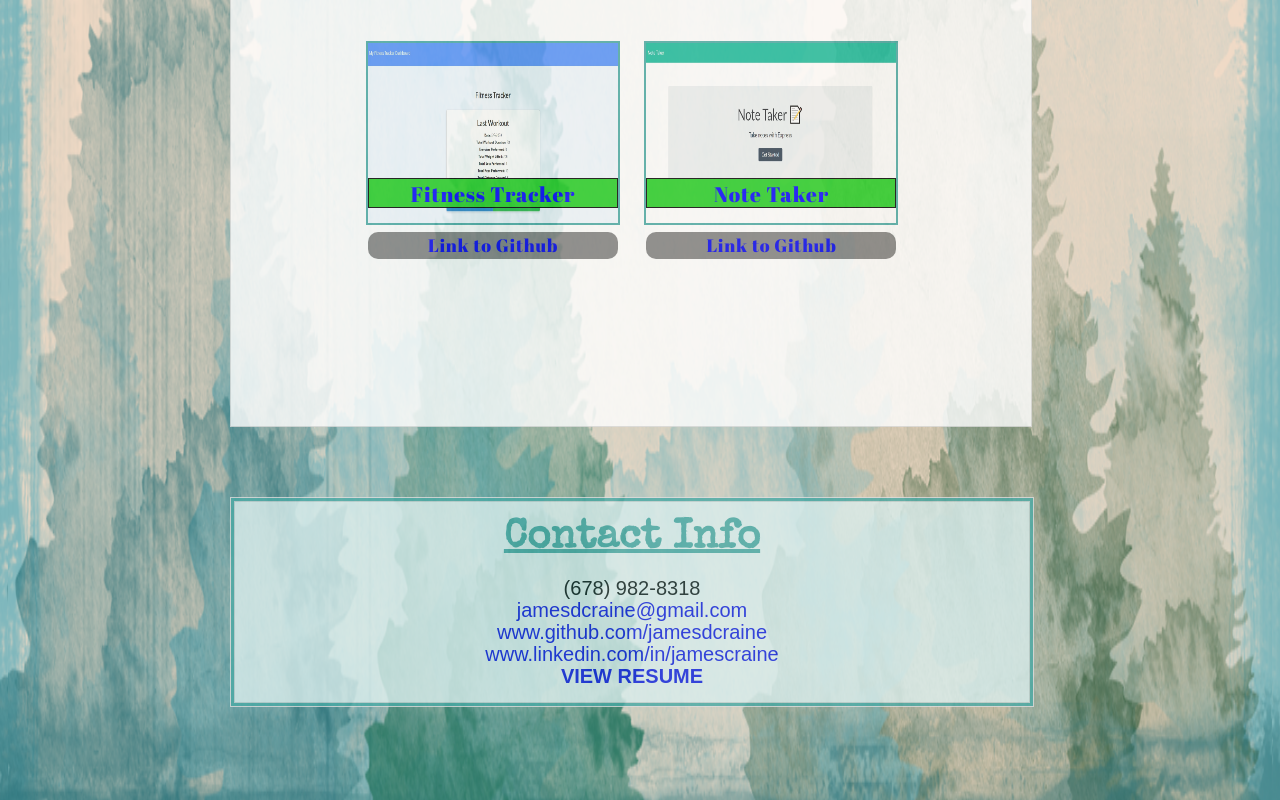
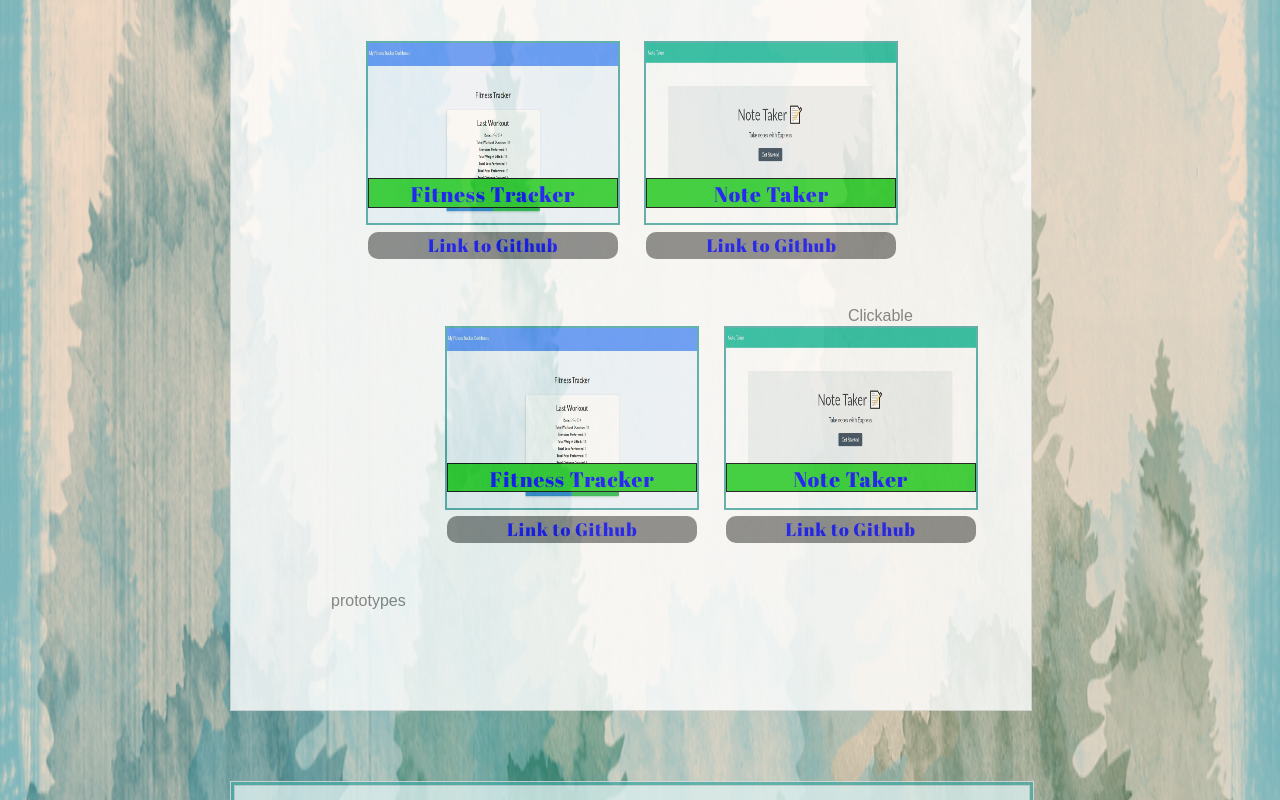
Before and after one commit to jamesdcraine/portfolio, a plain HTML site: page portfolio.html in a window 1280 px wide. Shown: the part 1241-2041 px from the top of the page. Drawn offline with nearby package versions, Linux system fonts and the light colour scheme; a web font is replaced by a local one.

```diff
--- a/portfolio.html
+++ b/portfolio.html
@@ -98,6 +98,25 @@
                         <h4 class="git-link"><a href="https://github.com/jamesdcraine/JChomework9">Link to Github</a></h4>
                     </a>
                 </li>
+<!-- ------- -->
+
+Clickable prototypes
+
+                <li class="portfolio-item">
+                    <a href="https://safe-atoll-16645.herokuapp.com/">
+                        <img class="image-port" src="Assets/images/fitnesstracker.jpg" alt="fitness">
+                        <h3 class="item-name">Fitness Tracker</h3>
+                        <h4 class="git-link"><a href="https://github.com/jamesdcraine/JChomework13">Link to Github</a></h4>
+                    </a>
+                </li>
+
+                <li class="portfolio-item">
+                    <a href="https://jamesdcraine.github.io/JChomework9/">
+                        <img class="image-port" src="Assets/images/notetaker.jpg" alt="notes">
+                        <h3 class="item-name">Note Taker</h3>
+                        <h4 class="git-link"><a href="https://github.com/jamesdcraine/JChomework9">Link to Github</a></h4>
+                    </a>
+                </li>
 
 
         </ul>
```
Also changed, not shown: index.html (+2 -2 lines), 1 other file.
